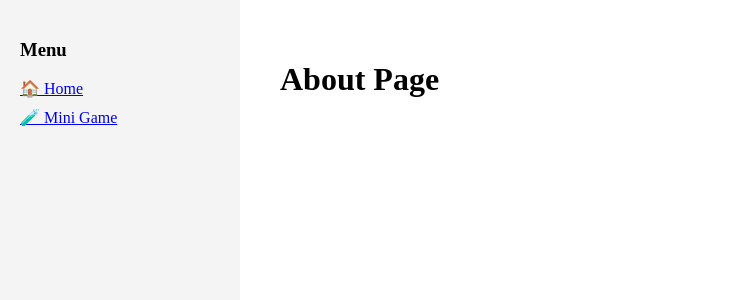
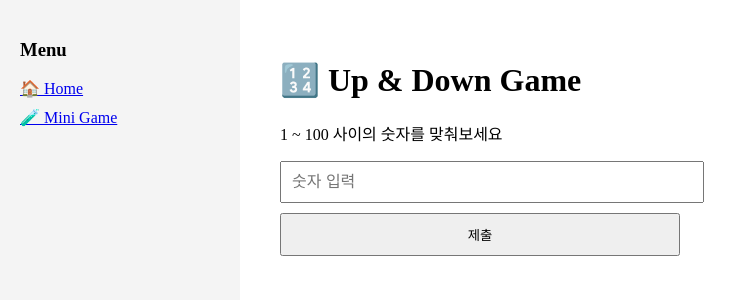
Before and after one commit to ehdtn3540/my-nextjs, a Next.js app: page /mini-game in a window 1280 px wide. Shown: the top 300 px of the page, without its empty margins (0-746 px from the left). Built offline with nearby package versions, Linux system fonts and the light colour scheme.

Commit message:
up&down 미니게임 페이지 및 기능 생성

```diff
--- a/app/mini-game/page.tsx
+++ b/app/mini-game/page.tsx
@@ -1,3 +1,80 @@
-export default function About() {
-  return <h1>About Page</h1>;
+"use client";
+
+import { useState } from "react";
+
+export default function MiniGamePage() {
+  const [input, setInput] = useState("");
+  const [result, setResult] = useState<"UP" | "DOWN" | "CORRECT" | "">("");
+  const [message, setMessage] = useState("");
+
+  const handleSubmit = (e: React.FormEvent) => {
+    e.preventDefault();
+
+    // 이후 여기서 FastAPI 연동
+    // 임시 테스트용 로직
+    const fakeAnswer = 42;
+    const guess = Number(input);
+
+    if (!guess) return;
+
+    if (guess < fakeAnswer) {
+      setResult("UP");
+      setMessage("더 큰 숫자입니다 ⬆️");
+    } else if (guess > fakeAnswer) {
+      setResult("DOWN");
+      setMessage("더 작은 숫자입니다 ⬇️");
+    } else {
+      setResult("CORRECT");
+      setMessage("정답입니다 🎉");
+    }
+
+    setInput("");
+  };
+
+  return (
+    <div style={{ maxWidth: "400px" }}>
+      <h1>🔢 Up & Down Game</h1>
+
+      <p>1 ~ 100 사이의 숫자를 맞춰보세요</p>
+
+      <form onSubmit={handleSubmit}>
+        <input
+          type="number"
+          placeholder="숫자 입력"
+          value={input}
+          onChange={(e) => setInput(e.target.value)}
+          style={{
+            width: "100%",
+            padding: "10px",
+            fontSize: "16px",
+          }}
+        />
+
+        <button
+          type="submit"
+          style={{
+            marginTop: "10px",
+            width: "100%",
+            padding: "10px",
+            cursor: "pointer",
+          }}
+        >
+          제출
+        </button>
+      </form>
+
+      {result && (
+        <div
+          style={{
+            marginTop: "20px",
+            padding: "12px",
+            backgroundColor: "#f4f4f4",
+          }}
+        >
+          <strong>{result}</strong>
+          <p>{message}</p>
+        </div>
+      )}
+    </div>
+  );
 }
```
